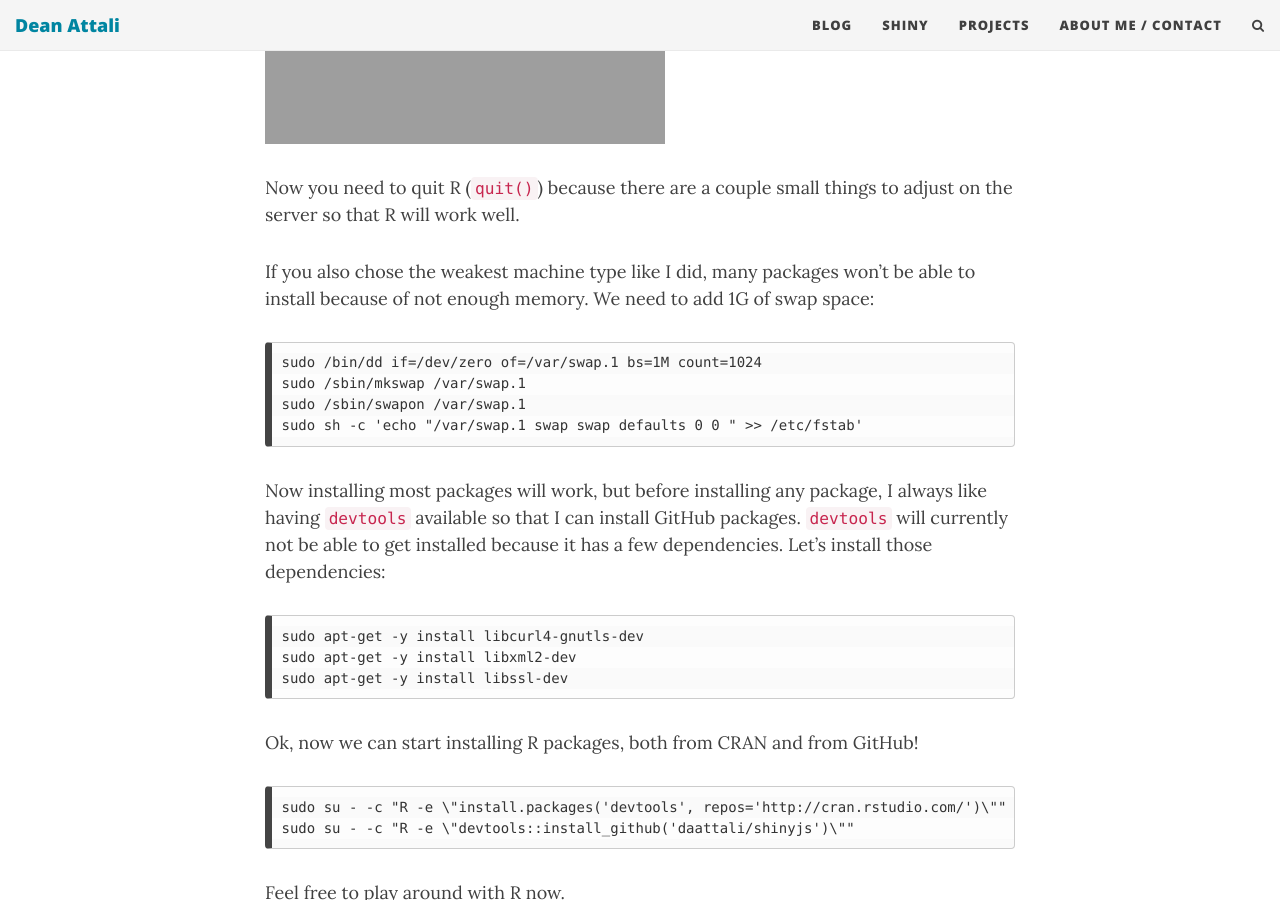
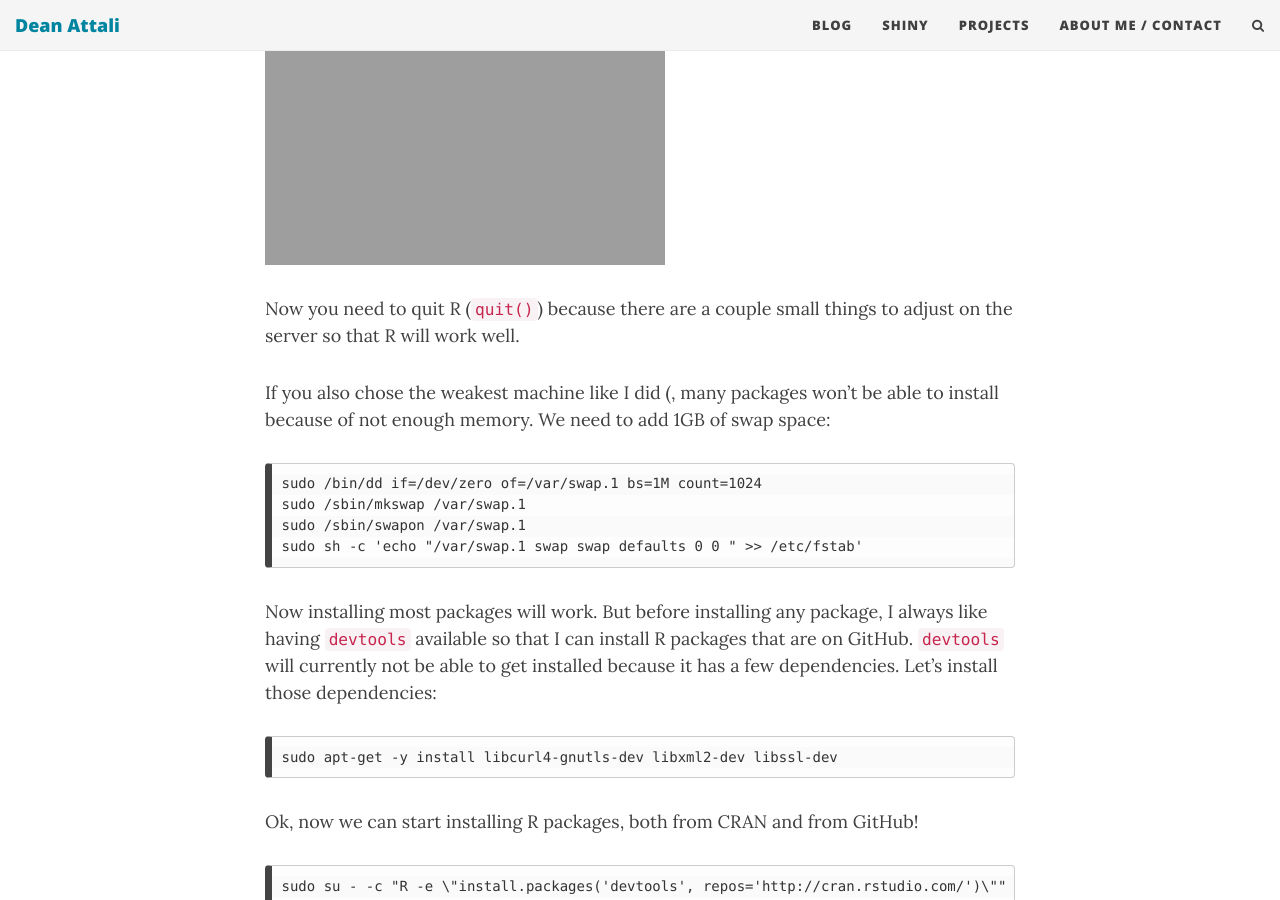
Before and after one commit to daattali/daattali.github.io, a Jekyll site: the page built from _posts/2015-05-09-setup-rstudio-shiny-server-digital-ocean.md, in a window 1280 px wide and 900 px high, scrolled down 5702 px. Built offline with Jekyll 4.4.1, drawn with Linux system fonts in a browser that asks for light colours; nearby versions of some CDN libraries; comment, search, counter and statistics services are not loaded; some of the changed text lies outside the part shown.

Commit message:
Update 2015-05-09-setup-rstudio-shiny-server-digital-ocean.md

```diff
--- a/_posts/2015-05-09-setup-rstudio-shiny-server-digital-ocean.md
+++ b/_posts/2015-05-09-setup-rstudio-shiny-server-digital-ocean.md
@@ -81,6 +81,8 @@
 su - dean
 ~~~
 
+Now that we're no longer logged in as the administrator, you may be asked for your password sometimes when trying to run a command.
+
 # Step 5: See your droplet in a browser {#nginx}
 
 Right now if you try to visit `http://123.456.1.2` in a browser, you'll get a "webpage not available error". Let's make our private server serve a webpage there instead, as a nice visual reward for getting this far. Install nginx:
@@ -136,7 +138,7 @@
 
 Now you need to quit R (`quit()`) because there are a couple small things to adjust on the server so that R will work well.
 
-If you also chose the weakest machine type like I did, many packages won't be able to install because of not enough memory. We need to add 1G of swap space:
+If you also chose the weakest machine like I did (, many packages won't be able to install because of not enough memory. We need to add 1GB of swap space:
 
 ~~~
 sudo /bin/dd if=/dev/zero of=/var/swap.1 bs=1M count=1024
@@ -145,12 +147,10 @@
 sudo sh -c 'echo "/var/swap.1 swap swap defaults 0 0 " >> /etc/fstab'
 ~~~
 
-Now installing most packages will work, but before installing any package, I always like having `devtools` available so that I can install GitHub packages. `devtools` will currently not be able to get installed because it has a few dependencies. Let's install those dependencies:
+Now installing most packages will work. But before installing any package, I always like having `devtools` available so that I can install R packages that are on GitHub. `devtools` will currently not be able to get installed because it has a few dependencies. Let's install those dependencies:
 
 ~~~
-sudo apt-get -y install libcurl4-gnutls-dev
-sudo apt-get -y install libxml2-dev
-sudo apt-get -y install libssl-dev
+sudo apt-get -y install libcurl4-gnutls-dev libxml2-dev libssl-dev
 ~~~
 
 Ok, now we can start installing R packages, both from CRAN and from GitHub!
```
Also changed, not shown: other parts of _posts/2015-05-09-setup-rstudio-shiny-server-digital-ocean.md (+3 -3 lines).
